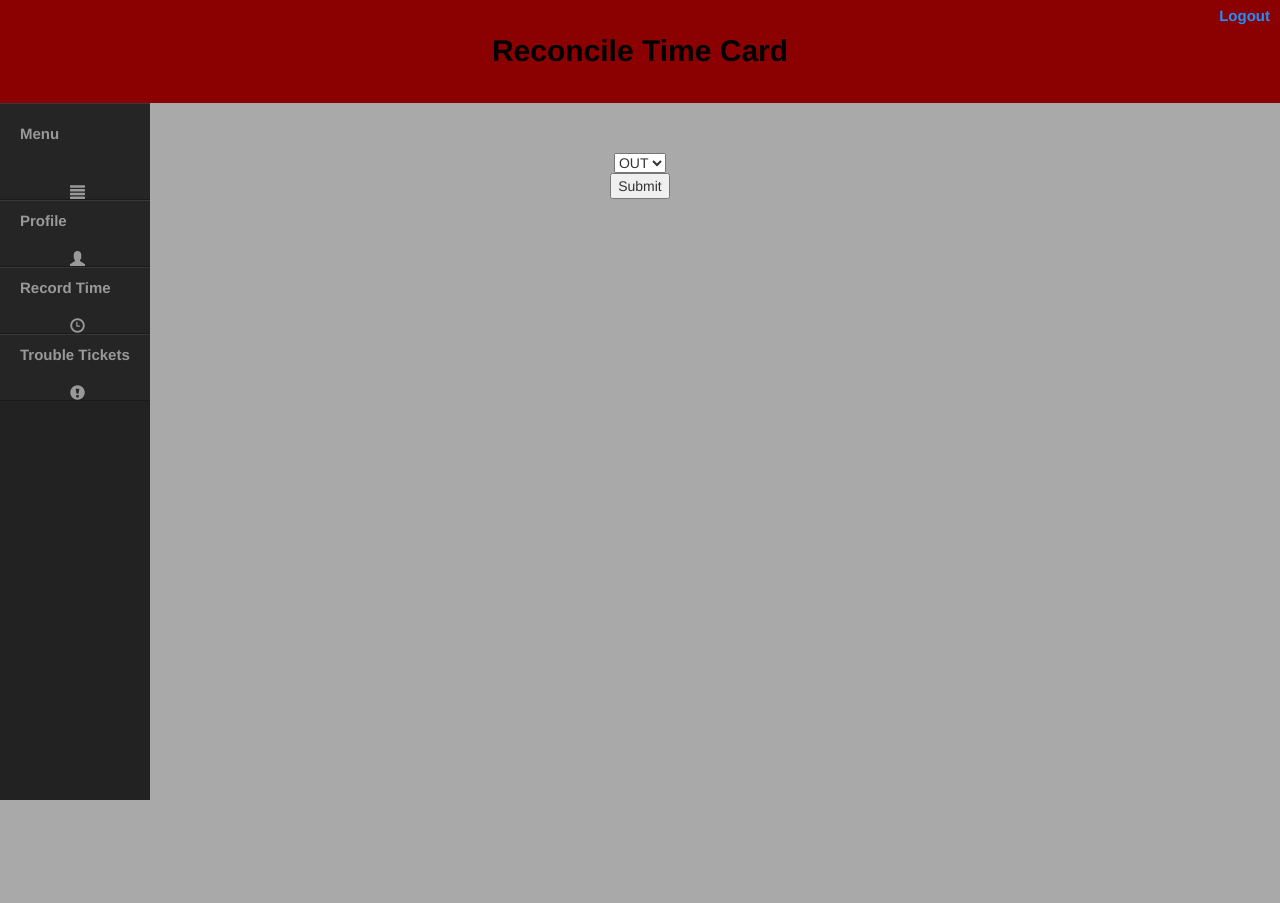
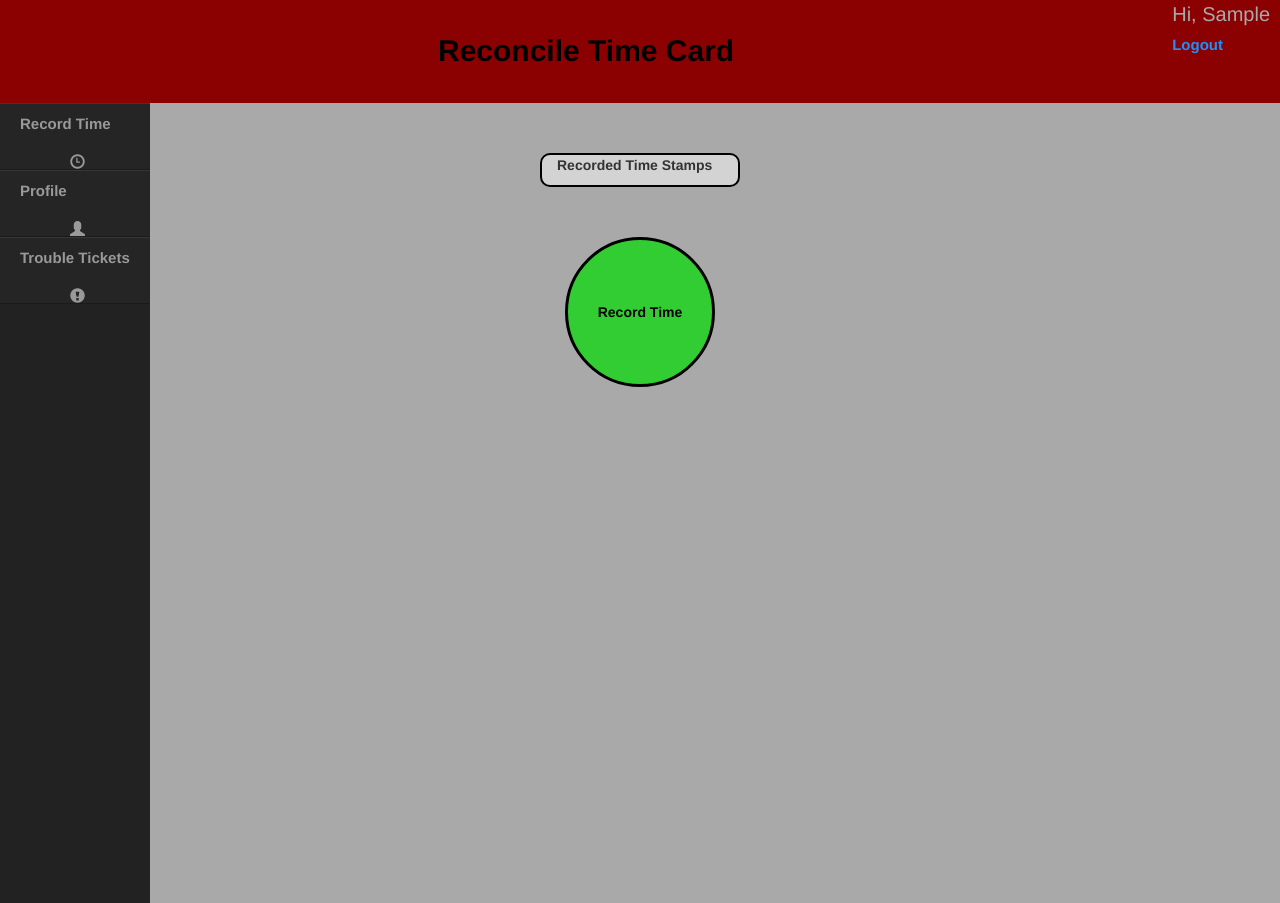
Before and after one commit to Javafab/Capstone, a Django app: page /timestamp/record_time/ in a window 1280 px wide. Before the commit the page ends 800 px from the top, so only its background shows below. Run offline with Django 3.2, Linux system fonts and the light colour scheme; the visitor is signed in with stand-in values (Sample User, id 1); some libraries are stand-ins or nearby versions.

Commit message:
tested ajax requests, made changes to css for recorded time page

```diff
--- a/static/css/sidebar.css
+++ b/static/css/sidebar.css
@@ -14,7 +14,7 @@
     left: 70px;
     width: 150px;
     background: #222;
-    position: fixed;
+    position: absolute;
     height: 100%;
     z-index: 10000;
     transition: all .4s ease 0s;
--- a/static/css/style.css
+++ b/static/css/style.css
@@ -1,5 +1,4 @@
 body {
-    position: relative;
     background-color: darkgray;
 }
 
@@ -50,12 +49,12 @@ header {
     font-weight: 100;
 }
 
-.moveme {
-    display: inline-block;
-    position: absolute;
-    right: 40%;
-    bottom: 0%;
-}
+/*.moveme {*/
+    /*display: inline-block;*/
+    /*position: absolute;*/
+    /*right: 40%;*/
+    /*bottom: 0%;*/
+/*}*/
 
 .header {
     font-size: 20px;
@@ -81,3 +80,26 @@ img {
     font-style: italic;
     font-size: 20px;
 }
+
+.recordtime {
+    font-weight: bolder;
+    color: black;
+    background-color: limegreen;
+    display: inline-block;
+    margin-top: 50px;
+    height: 150px;
+    width: 150px;
+    border: 3px solid black;
+    border-radius: 50%;
+;
+}
+
+.time_display {
+    text-align: left;
+    padding: auto;
+    height: auto;
+    width: 200px;
+    background-color: lightgray;
+    border-radius: 10px;
+    border: 2px solid black;
+}
--- a/templates/base.html
+++ b/templates/base.html
@@ -4,6 +4,7 @@
     <meta charset="UTF-8">
     <title>{% block title %}My Site{% endblock %}</title>
     <link rel="stylesheet" href="https://maxcdn.bootstrapcdn.com/bootstrap/3.3.5/css/bootstrap.min.css">
+    <script src="https://ajax.googleapis.com/ajax/libs/jquery/2.1.4/jquery.min.js"></script>
     <link rel="stylesheet" href="/static/css/style.css">
     <link rel="stylesheet" href="/static/css/sidebar.css">
 </head>
@@ -12,13 +13,13 @@
     <div class="table-responsive">
 
     </div>
-{#    <table class="table-responsive">#}
-{#        <tr>#}
-{#            <td>#}
-{#               Hi, {{ user.first_name }}#}
-{#            </td>#}
-{#        </tr>#}
-{#        <tr>#}
+    <table class="table-responsive">
+        <tr>
+            <td>
+               Hi, {{ user.first_name }}
+            </td>
+        </tr>
+        <tr>
             <td>
             <a href="{% url 'logout' %}"> Logout</a>
         </td>
@@ -38,12 +39,9 @@
       <!-- Sidebar -->
             <!-- Sidebar -->
       <div id="sidebar-wrapper">
-      <ul id="sidebar_menu" class="sidebar-nav">
-           <li class="sidebar-brand"><a id="menu-toggle" href="#">Menu<span id="main_icon" class="glyphicon glyphicon-align-justify"></span></a></li>
-      </ul>
         <ul class="sidebar-nav" id="sidebar">
+          <li><a href="{% url 'record_time' %}">Record Time<span class="sub_icon glyphicon glyphicon-time"></span></a></li>
           <li><a href="{% url 'user_profile' user.id %}">Profile<span class="sub_icon glyphicon glyphicon-user" ></span></a></li>
-          <li><a href="{% url 'record_time' %}">Record Time<span class="sub_icon glyphicon glyphicon-time"></span></a></li>
           <li><a>Trouble Tickets<span class="sub_icon glyphicon glyphicon-exclamation-sign"></span></a></li>
         </ul>
       </div>
--- a/templates/record_time.html
+++ b/templates/record_time.html
@@ -5,9 +5,36 @@ Reconcile Time Card
 {% endblock %}
 
 {% block content %}
-<form method="post">
-    {% csrf_token %}
-<div>{{ form.type }}</div>
-<input type="submit" value="Submit">
-</form>
+    <div class="container time_display" id="inner">
+    <p><strong>Recorded Time Stamps</strong></p>
+    </div>
+    <button id="changecolor" class="recordtime" >Record Time</button>
+
+    <script>
+        document.getElementsByClassName("recordtime")[0].addEventListener('click', function(e) {
+           var xhr = new XMLHttpRequest();
+
+            xhr.onreadystatechange = function() {
+                if(xhr.readyState == 4 && xhr.status == 200) {
+                    var daily_times = JSON.parse(xhr.responseText);
+                    var times = daily_times.dailyTimes;
+                    for (var i = 0; i < times.length; i++) {
+                        $('#inner').append('<p>'+ times[i] +'</p>');
+                    }
+                }
+            };
+            xhr.open('POST', '{% url 'record_time' %}', true);
+
+            xhr.setRequestHeader("Content-Type","application/x-www-form-urlencoded; charset=UTF-8");
+            xhr.setRequestHeader("X-CSRFToken","{{csrf_token}}");
+
+            xhr.send('hello=123');
+        });
+
+        $('#changecolor').click(function () {
+{#            $(this).css("background-color","red");#}
+{#            $(this).text("Your time has been recorded");#}
+            alert('Your time has been recorded!');
+        })
+    </script>
 {% endblock %}
--- a/templates/registration/login.html
+++ b/templates/registration/login.html
@@ -12,6 +12,8 @@
     {% csrf_token %}
     {{ form.as_p }}
     <input type="submit" value="login">
+    <input name="next" type="hidden" value="{{next}}">
+{#    <input type="hidden" name="next" value="{% url 'user_profile' 'user.id' %}">#}
 </form>
 
     </hr>
--- a/timeclock/urls.py
+++ b/timeclock/urls.py
@@ -23,12 +23,11 @@ from timestamp import views as timestamp_views
 urlpatterns = [
     url('^', include('django.contrib.auth.urls')),
     url(r'^admin/', include(admin.site.urls)),
-    url(r'^login/$', auth_views.login, name='login'),
+    url(r'^accounts/login/$', auth_views.login, name='login'),
     url(r'^logged_out/$', auth_views.logout, name='logout'),
     url(r'^timestamp/', include([
-        url(r'^(?P<user_id>\d+)/$', timestamp_views.user_profile, name='user_profile'),
+        url(r'^user_profile/(?P<user_id>\d+)/$', timestamp_views.user_profile, name='user_profile'),
         url(r'^create/$', timestamp_views.create_user, name='create_user'),
-        url(r'^home/$', timestamp_views.home, name='home'),
         url(r'^record_time/$', timestamp_views.record_time, name='record_time'),
     ])),
 
--- a/timestamp/forms.py
+++ b/timestamp/forms.py
@@ -41,13 +41,3 @@ class UserForm(UserCreationForm):
         new_user.set_password(confirmed_pass)
         new_user.save()
         return new_user
-
-
-class RecordTimeForm(forms.ModelForm):
-    class Meta:
-        model = RecordTime
-        fields = ['type']
-
-    def __init__(self, *args, **kwargs):
-        profile_id = kwargs.pop('profile_id', '')
-        super(RecordTimeForm, self).__init__(*args, **kwargs)
--- a/timestamp/models.py
+++ b/timestamp/models.py
@@ -1,7 +1,6 @@
 from django.db import models
 from django.contrib.auth.models import User
-from datetime import datetime
-
+from django import utils
 
 def image_upload_handler(instance, filename):
     return 'profileimg/%s/%s' % (instance.user.id, filename)
@@ -18,12 +17,12 @@ class MakeUser(models.Model):
 
 
 class RecordTime(models.Model):
-    user = models.ForeignKey(User, null=False, blank=False, default='31')
+    user = models.ForeignKey(User, null=False, blank=False, default='0')
     TIMESTAMP_TYPE_CHOICES = (
         ('I', 'IN'),
         ('O', 'OUT'),
     )
-    tstamp = models.DateTimeField(default=datetime.now(),
+    tstamp = models.DateTimeField(default=utils.timezone.now,
                                   blank=True
                                   )
     type = models.CharField(
--- a/timestamp/views.py
+++ b/timestamp/views.py
@@ -2,23 +2,19 @@ from django.shortcuts import render, get_object_or_404, HttpResponseRedirect
 from django.contrib.auth.decorators import login_required
 from django.core.urlresolvers import reverse
 from django.contrib.auth.models import User
-from .models import MakeUser
+from django.http import JsonResponse
+from datetime import date
 
-from .forms import UserForm, RecordTimeForm
+from .models import MakeUser, RecordTime
 
-
-@login_required
-def home(request):
-    return render(
-        request,
-        'home.html',
-    )
+from .forms import UserForm
 
 
 @login_required
 def user_profile(request, user_id):
     user = get_object_or_404(User, id=user_id)
     profileimg = MakeUser.objects.get(user_id=user_id)
+
     return render(
         request,
         'user_profile.html',
@@ -53,24 +49,48 @@ def create_user(request):
 
 @login_required
 def record_time(request):
-    print 'start'
     if request.method == 'POST':
-        print 'validate', request.user.id
-        form = RecordTimeForm(request.POST, profile_id=request.user)
-        if form.is_valid():
-            print form
-            form.save()
-            return HttpResponseRedirect(reverse(
-                'record_time'
-            ))
+        # Record the time & figure out the status (in/out)
+        # Add a new record to the RecordTime model
+        # Return all the timestamps for the current day
+        # return a JsonResponse
+
+        timerecords = RecordTime.objects.filter(user=request.user).order_by('-tstamp')
+        # Returns the current User's time stamps and sorts them in decreasing order
+
+        if timerecords:     # if user has data recorded, then proceed
+            dailyrecords = timerecords.exclude(tstamp__lt=date.today())
+            # Returns current days time stamps, excludes any prior day's records
+
+            stamplist = []
+            for stamps in dailyrecords:
+                stamplist.append(stamps.tstamp.strftime("%H:%M %x"))
+            #     Iterates through the daily entries of that User on the current day
+
+            timerecord = timerecords[0]
+            # Grab the last made entry by the first position
+
+            if timerecord.type == 'O':  # if the type is 'O' then the next type will be 'I'
+                nexttype = 'I'
+
+            elif timerecord.type == 'I':    # Look at the type of stamp is
+                nexttype = 'O'              # if the type is 'O' then the next type will be 'I'
+
+            newrecord = RecordTime(user=request.user, type=nexttype)
+            newrecord.save()
+        else:
+            # if the user has no data, save user as clocked in
+            newrecord = RecordTime(user=request.user, type='I')
+            newrecord.save()
+
+        return JsonResponse(
+
+            {'result': True,
+             'dailyTimes': stamplist}
+        )
 
     else:
-        form = RecordTimeForm()
-
-    return render(
-        request,
-        'record_time.html',
-        context={
-            'form': form,
-        }
-    )
+        return render(
+            request,
+            'record_time.html'
+        )
```
Also changed, not shown: templates/home.html (deleted, +0 -11 lines), timeclock/settings.py (+2 -5 lines).
